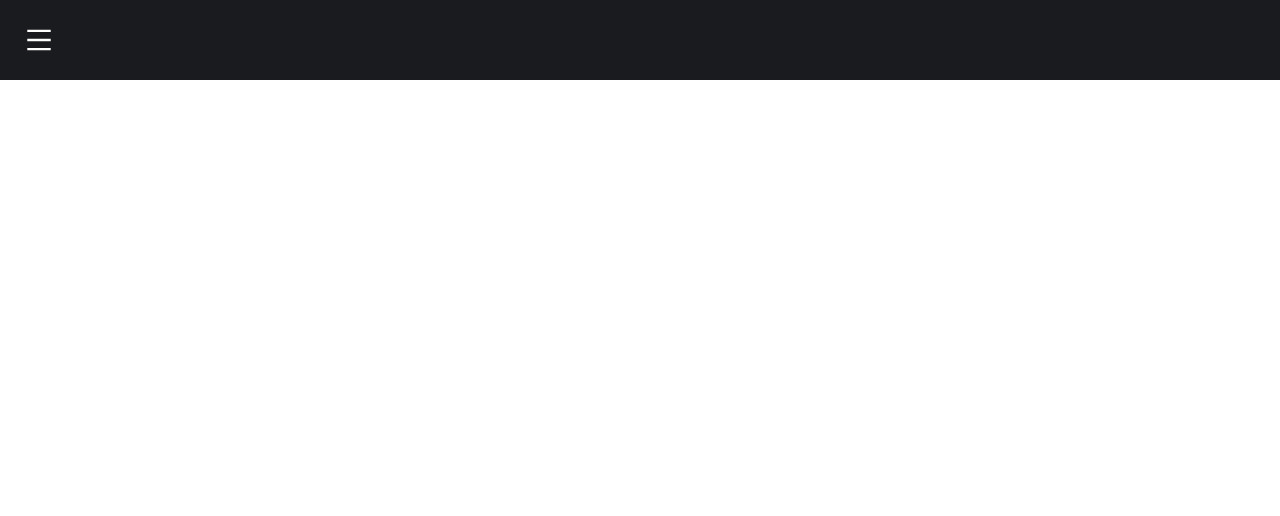
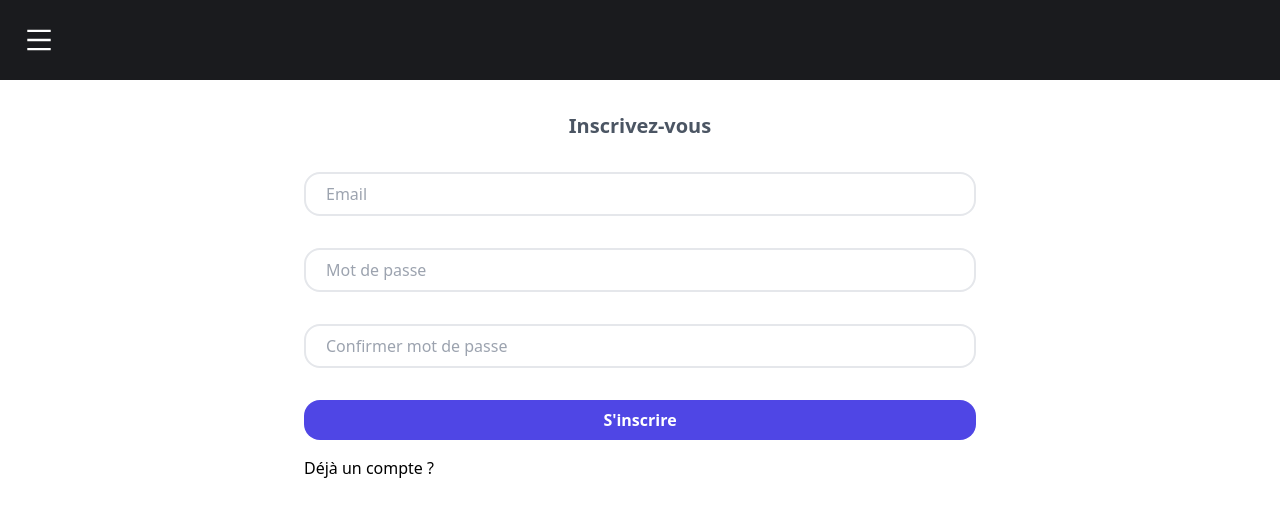
Before and after one commit to Nico3117/f1-prono, a React (Create React App) app: page /inscription in a window 1280 px wide. Before the commit this address had no page. Shown: the top 516 px of the page. Built offline with nearby package versions, Linux system fonts and the light colour scheme.

Commit message:
add login and signup

```diff
--- a/src/App.js
+++ b/src/App.js
@@ -19,9 +19,9 @@ function App() {
       <Routes>
         <Route path='/'>
           <Route index element={<Home />}/>
-          <Route path=':season/:id' element={<Race />}/>
-          <Route path='signup' element={<Signup />}/>
-          <Route path='signin' element={<Signin />}/>
+          {/* <Route path=':season/:id' element={<Race />}/> */}
+          <Route path='inscription' element={<Signup />}/>
+          <Route path='connexion' element={<Signin />}/>
           <Route path='mon-compte' element={<Account />}/>
         </Route>
       </Routes>
--- a/src/Config/firebase.js
+++ b/src/Config/firebase.js
@@ -1,17 +1,19 @@
 // Import the functions you need from the SDKs you need
 import { initializeApp } from "firebase/app";
+import { getAuth } from "firebase/auth";
 // TODO: Add SDKs for Firebase products that you want to use
 // https://firebase.google.com/docs/web/setup#available-libraries
 
 // Your web app's Firebase configuration
 const firebaseConfig = {
-  apiKey: process.env.FIREBASE_API_KEY,
-  authDomain: process.env.FIREBASE_AUTH_DOMAIN,
-  projectId: process.env.FIREBASE_PROJECT_ID,
-  storageBucket: process.env.FIREBASE_STORAGE_BUCKET,
-  messagingSenderId: process.env.FIREBASE_MESSAGING_SENDER_ID,
-  appId: process.env.FIREBASE_APP_ID
+  apiKey: process.env.REACT_APP_FIREBASE_API_KEY,
+  authDomain: process.env.REACT_APP_FIREBASE_AUTH_DOMAIN,
+  projectId: process.env.REACT_APP_FIREBASE_PROJECT_ID,
+  storageBucket: process.env.REACT_APP_FIREBASE_STORAGE_BUCKET,
+  messagingSenderId: process.env.REACT_APP_FIREBASE_MESSAGING_SENDER_ID,
+  appId: process.env.REACT_APP_FIREBASE_APP_ID
 };
 
 // Initialize Firebase
 const app = initializeApp(firebaseConfig);
+export const auth = getAuth(app);
--- a/src/Views/Auth/Signin.js
+++ b/src/Views/Auth/Signin.js
@@ -1,9 +1,46 @@
-import React from 'react'
+import React from 'react';
+import { auth } from '../../Config/Firebase';
+import { signInWithEmailAndPassword } from "firebase/auth";
+import { Link, useNavigate } from "react-router-dom";
 
-function Signin() {
-  return (
-    <div>Signin</div>
-  )
+const Signin = () => {
+
+    const [email, setEmail] = React.useState('')
+    const [password, setPassword] = React.useState('')
+    const [error, setError] = React.useState('')
+
+    const navigate = useNavigate();
+
+    const handleLogin = (e) => {
+        e.preventDefault()
+
+        signInWithEmailAndPassword(auth, email, password)
+          .then((userCredential) => {
+            const user = userCredential.user;
+            console.log(user);
+            navigate("/");
+          })
+          .catch((error) => {
+            setError(error.message);
+          });
+    };
+
+    return (
+        <form className="w-full max-w-2xl mx-auto" onSubmit={handleLogin}>
+            <h1 className="text-gray-600 my-8 text-center text-xl font-bold">Inscrivez-vous</h1>
+            <div className="flex items-center border-2 mb-8 py-2 px-3 rounded-2xl">
+                <input id="email" className=" pl-2 w-full outline-none border-none" type="email" name="email" placeholder="Email" onChange={e=>setEmail(e.target.value)} />
+            </div>
+            <div className="flex items-center border-2 mb-8 py-2 px-3 rounded-2xl ">
+                <input className="pl-2 w-full outline-none border-none" type="password" name="password" id="password" placeholder="Mot de passe" onChange={e=>setPassword(e.target.value)}/>
+            </div>
+            <button type="submit" className="block w-full bg-indigo-600 mt-5 py-2 rounded-2xl hover:bg-indigo-700 hover:-translate-y-1 transition-all duration-500 text-white font-semibold mb-2">Connection</button>
+            <div className="flex justify-between items-center mt-4">
+                <Link to="/inscription">Pas de compte ?</Link>
+            </div>
+            {error && <span className='text-red-700'>{error}</span>}
+        </form>
+    )
 }
 
 export default Signin
--- a/src/Views/Auth/Signup.js
+++ b/src/Views/Auth/Signup.js
@@ -1,9 +1,62 @@
-import React from 'react'
+import React from 'react';
+import { auth } from '../../Config/Firebase';
+import { createUserWithEmailAndPassword } from "firebase/auth";
+import { Link, useNavigate } from "react-router-dom";
 
-function Signup() {
-  return (
-    <div>Signup</div>
-  )
+const Signup = () => {
+
+    const [email, setEmail] = React.useState('')
+    const [password, setPassword] = React.useState('')
+    const [validatePassword, setValidatePassword] = React.useState('')
+    const [error, setError] = React.useState('')
+
+    const navigate = useNavigate();
+
+    const handleSubmit = (e) => {
+        e.preventDefault()
+
+        if (password !== validatePassword) {
+            setError('Les mots de passe ne sont pas identiques')
+        } else {
+            createUserWithEmailAndPassword(auth, email, password)
+            .then((userCredential) => {
+                const user = userCredential.user;
+                console.log(user);
+                navigate("/");
+            })
+            .catch((error) => {
+                console.log(error)
+
+                const codeError = error.code;
+
+                if (codeError === 'auth/email-already-in-use') {
+                    setError("Email déjà utilisée")
+                } else if (codeError === "auth/weak-password") {
+                    setError('Mot de passe trop faible')
+                }
+            });
+        }
+    };
+
+    return (
+        <form className="w-full max-w-2xl mx-auto" onSubmit={handleSubmit}>
+            <h1 className="text-gray-600 my-8 text-center text-xl font-bold">Inscrivez-vous</h1>
+            <div className="flex items-center border-2 mb-8 py-2 px-3 rounded-2xl">
+                <input id="email" className=" pl-2 w-full outline-none border-none" type="email" name="email" placeholder="Email" onChange={e=>setEmail(e.target.value)} />
+            </div>
+            <div className="flex items-center border-2 mb-8 py-2 px-3 rounded-2xl ">
+                <input className="pl-2 w-full outline-none border-none" type="password" name="password" id="password" placeholder="Mot de passe" onChange={e=>setPassword(e.target.value)}/>
+            </div>
+            <div className="flex items-center border-2 mb-8 py-2 px-3 rounded-2xl ">
+                <input className="pl-2 w-full outline-none border-none" type="password" name="password" id="password" placeholder="Confirmer mot de passe" onChange={e=>setValidatePassword(e.target.value)}/>
+            </div>
+            <button type="submit" className="block w-full bg-indigo-600 mt-5 py-2 rounded-2xl hover:bg-indigo-700 hover:-translate-y-1 transition-all duration-500 text-white font-semibold mb-2">S'inscrire</button>
+            <div className="flex justify-between items-center mt-4">
+                <Link to="/connexion">Déjà un compte ?</Link>
+            </div>
+            {error && <span className='text-red-700'>{error}</span>}
+        </form>
+    )
 }
 
 export default Signup
--- a/src/Views/Home.js
+++ b/src/Views/Home.js
@@ -8,7 +8,7 @@ function Home() {
       <h1 className='text-4xl mx-5 my-10'>Faites vos pronostics !</h1>
       <div className="flex">
         <div className="bg-gray-700 w-1/2 rounded-lg m-4 h-80 overflow-hidden">
-        <h2>Championnat pilote</h2>
+          <h2>Championnat pilote</h2>
           <Drivers/>
         </div>
         <div className="bg-gray-700 w-1/2 rounded-lg m-4 h-80 overflow-hidden">
--- a/src/components/Sidebar.js
+++ b/src/components/Sidebar.js
@@ -9,7 +9,7 @@ function Sidebar() {
     const [Open, setOpen] = React.useState(true);
 
     const OpenSidebar = () => {
-        if (Open == true) {
+        if (Open === true) {
             setOpen(false)
         } else {
             setOpen(true)
@@ -40,7 +40,7 @@ function Sidebar() {
         <div className={"flex flex-col text-gray-800 " + ( Open ? "hidden" : "")}>
             <div className="fixed flex flex-col top-0 left-0 w-64 bg-dark h-full shadow-lg">
                 <div className="h-20 border-b border-gray-800 flex items-center justify-around">
-                <Link to='/' className="w-fit inline-block"><img src={logo} width="90"></img></Link>
+                    <Link to='/' onClick={OpenSidebar} className="w-fit inline-block"><img src={logo} alt="logo" width="90"></img></Link>
                     <AiOutlineClose  onClick={OpenSidebar} className="text-white" size={30}/>
                 </div>
                 <ul className="flex flex-col py-6">
@@ -48,7 +48,7 @@ function Sidebar() {
                         <div className="font-semibold text-sm text-gray-300 uppercase">Tableau de bord</div>
                     </li>
                     <li className="h-11 flex items-center">
-                        <Link to='/' className="flex h-full pl-5 w-full items-center focus:outline-none hover:bg-gray-700 text-gray-500 hover:text-gray-200 border-l-4 border-transparent hover:border-blue-500">
+                        <Link to='/' onClick={OpenSidebar} className="flex h-full pl-5 w-full items-center focus:outline-none hover:bg-gray-700 text-gray-500 hover:text-gray-200 border-l-4 border-transparent hover:border-blue-500">
                             <AiOutlineHome />
                             <span className="ml-2 font-semibold text-sm">Accueil</span>
                         </Link>
@@ -57,13 +57,13 @@ function Sidebar() {
                         <div className="font-semibold text-sm text-gray-300 uppercase">Paramètres</div>
                     </li>
                     <li className="h-11 flex items-center">
-                        <Link to='/mon-compte' className="flex h-full pl-5 w-full items-center focus:outline-none hover:bg-gray-700 text-gray-500 hover:text-gray-200 border-l-4 border-transparent hover:border-blue-500">
+                        <Link to='/connexion' onClick={OpenSidebar} className="flex h-full pl-5 w-full items-center focus:outline-none hover:bg-gray-700 text-gray-500 hover:text-gray-200 border-l-4 border-transparent hover:border-blue-500">
                             <AiOutlineUser />
                             <span className="ml-2 font-semibold text-sm">Mon compte</span>
                         </Link>
                     </li>
                     <li className="h-11 flex items-center">
-                        <Link to='/' className="flex h-full w-full pl-5 items-center focus:outline-none hover:bg-gray-700 text-gray-500 hover:text-gray-200 border-l-4 border-transparent hover:border-red-500">
+                        <Link to='/' onClick={OpenSidebar} className="flex h-full w-full pl-5 items-center focus:outline-none hover:bg-gray-700 text-gray-500 hover:text-gray-200 border-l-4 border-transparent hover:border-red-500">
                             <AiOutlineLogout className="text-red-500" />
                             <span className="ml-2 font-semibold text-sm">Déconnexion</span>
                         </Link>
```
Also changed, not shown: 1 other file (tests, documents, lock files or other folders). Lines whose indentation alone changed are shown as unchanged.
